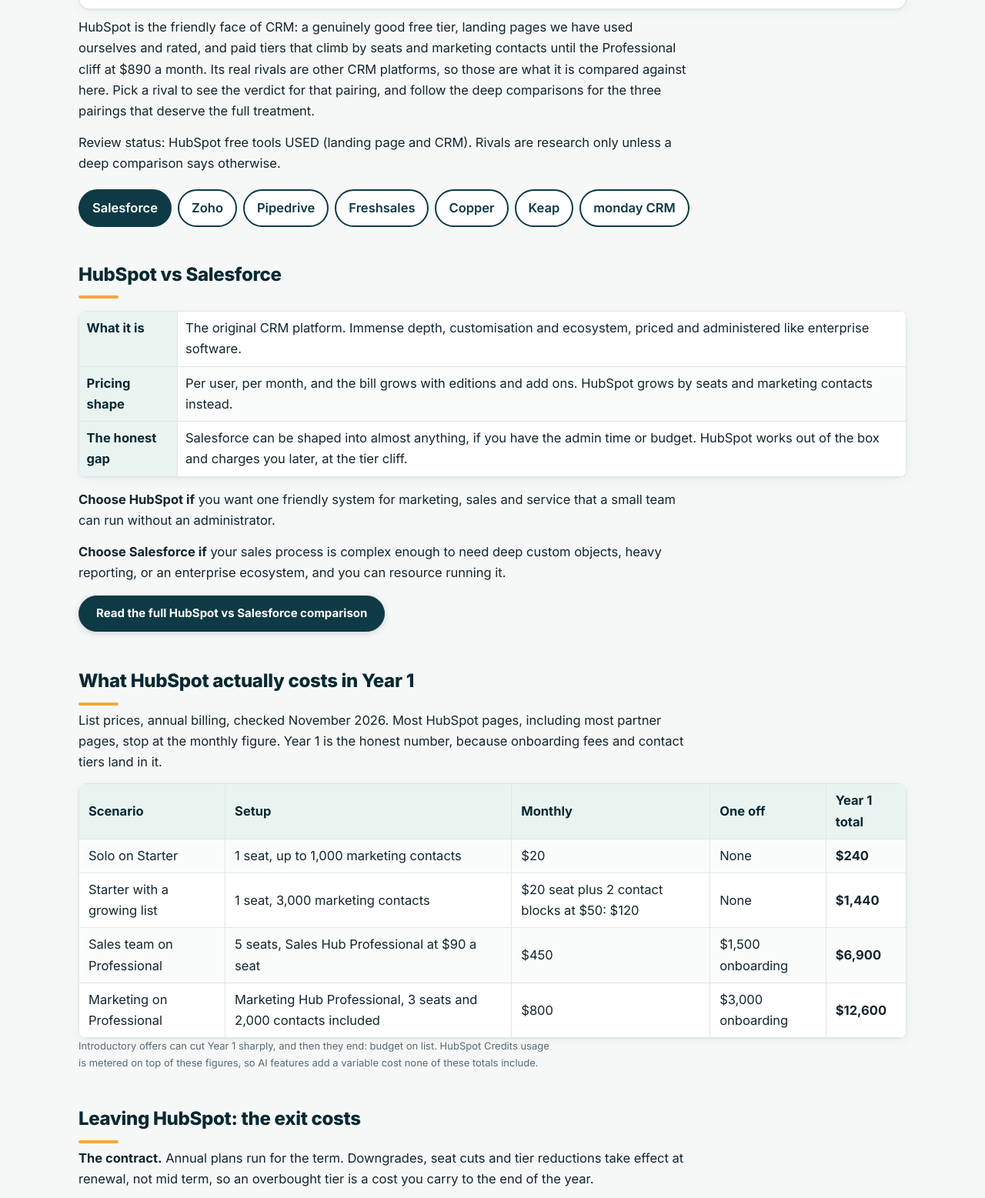
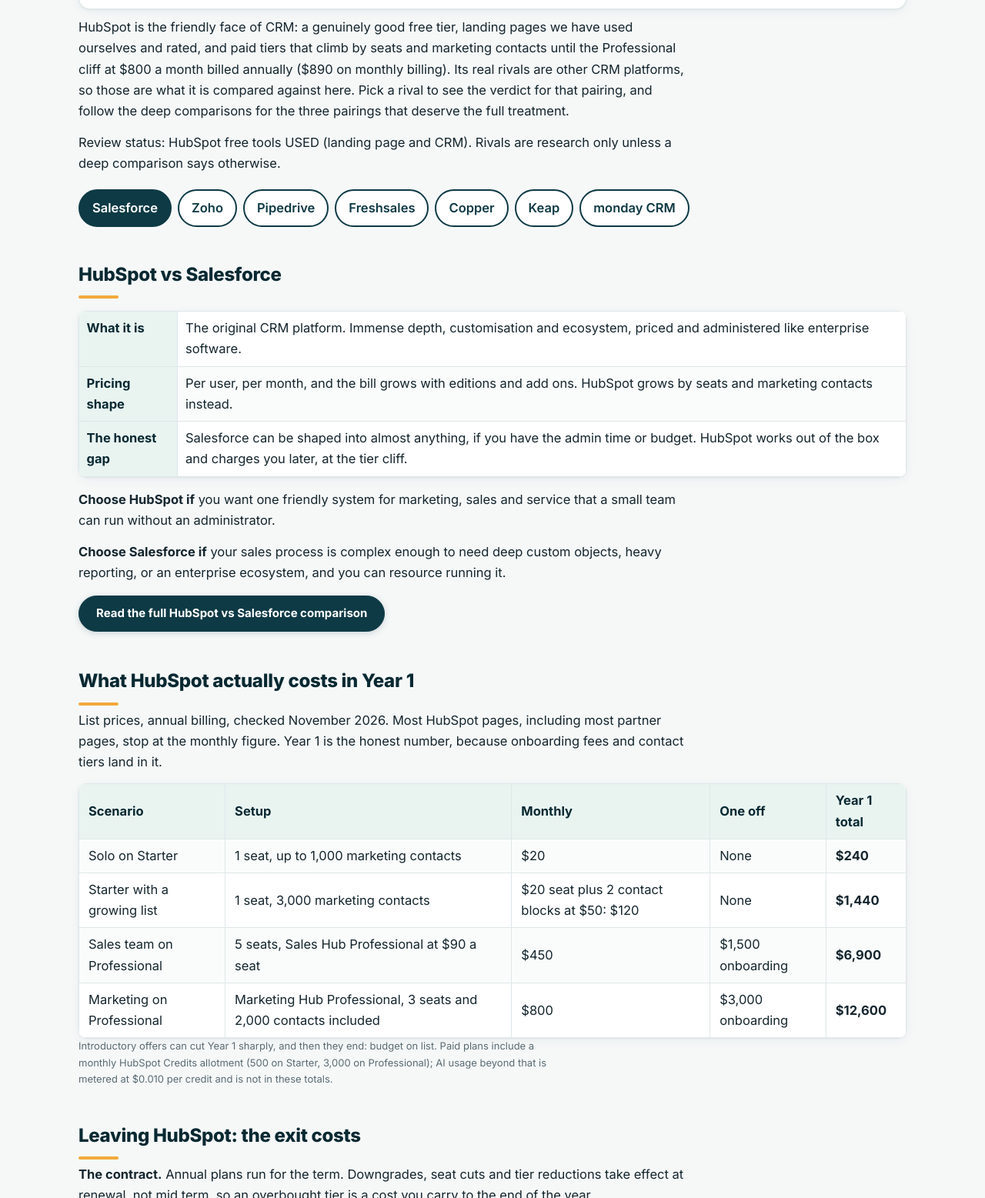
Before and after one commit to sensiblestack/sensiblestack, a plain HTML site: page compare/hubspot/index.html in a window 1280 px wide. Shown: the part 346-1903 px from the top of the page at 77% size. Drawn offline with Linux system fonts and the light colour scheme.

Commit message:
Correct four HubSpot claims per claim audit: free tier 2 user cap, Pro price qualified annual vs monthly, Credits allotment, Pro monthly billing option

```diff
--- a/compare/hubspot/index.html
+++ b/compare/hubspot/index.html
@@ -18,7 +18,7 @@
 <div class="wrap"><div class="disc">Disclosure: the HubSpot link on this page is a plain link and earns us nothing. We recommend on fit, not commission, and this page is a good example: most of these rivals would pay us more readily than HubSpot does.</div><p class="small">Last updated November 2026.</p>
 <article><h1>HubSpot vs the CRM field</h1>
 <div class="reviewhead"><span class="brandname">HubSpot</span><span class="small">vs</span><span class="brandname">Salesforce · Zoho · Pipedrive · Freshsales · Copper · Keap · monday CRM</span></div>
-<p>HubSpot is the friendly face of CRM: a genuinely good free tier, landing pages we have used ourselves and rated, and paid tiers that climb by seats and marketing contacts until the Professional cliff at $890 a month. Its real rivals are other CRM platforms, so those are what it is compared against here. Pick a rival to see the verdict for that pairing, and follow the deep comparisons for the three pairings that deserve the full treatment.</p>
+<p>HubSpot is the friendly face of CRM: a genuinely good free tier, landing pages we have used ourselves and rated, and paid tiers that climb by seats and marketing contacts until the Professional cliff at $800 a month billed annually ($890 on monthly billing). Its real rivals are other CRM platforms, so those are what it is compared against here. Pick a rival to see the verdict for that pairing, and follow the deep comparisons for the three pairings that deserve the full treatment.</p>
 <p>Review status: HubSpot free tools USED (landing page and CRM). Rivals are research only unless a deep comparison says otherwise.</p>
 <div class="togglebar"><button data-panel="salesforce" class="active">Salesforce</button><button data-panel="zoho">Zoho</button><button data-panel="pipedrive">Pipedrive</button><button data-panel="freshsales">Freshsales</button><button data-panel="copper">Copper</button><button data-panel="keap">Keap</button><button data-panel="monday">monday CRM</button></div>
 <section class="panel active" id="panel-salesforce"><h2>HubSpot vs Salesforce</h2>
@@ -67,7 +67,7 @@
 <tr><td>Sales team on Professional</td><td>5 seats, Sales Hub Professional at $90 a seat</td><td>$450</td><td>$1,500 onboarding</td><td><strong>$6,900</strong></td></tr>
 <tr><td>Marketing on Professional</td><td>Marketing Hub Professional, 3 seats and 2,000 contacts included</td><td>$800</td><td>$3,000 onboarding</td><td><strong>$12,600</strong></td></tr>
 </table>
-<p class="small">Introductory offers can cut Year 1 sharply, and then they end: budget on list. HubSpot Credits usage is metered on top of these figures, so AI features add a variable cost none of these totals include.</p>
+<p class="small">Introductory offers can cut Year 1 sharply, and then they end: budget on list. Paid plans include a monthly HubSpot Credits allotment (500 on Starter, 3,000 on Professional); AI usage beyond that is metered at $0.010 per credit and is not in these totals.</p>
 <h2>Leaving HubSpot: the exit costs</h2>
 <p><strong>The contract.</strong> Annual plans run for the term. Downgrades, seat cuts and tier reductions take effect at renewal, not mid term, so an overbought tier is a cost you carry to the end of the year.</p>
 <p><strong>The contacts ratchet.</strong> Marketing contacts are billed in tiers. Grow past your tier and the bill steps up; it does not step back down mid term if the list shrinks again. Mark contacts you never email as non marketing contacts, and clean the list before it cleans out your budget.</p>
```
Also changed, not shown: compare/hubspot-vs-salesforce/index.html (+1 -1 lines), compare/hubspot-vs-zoho/index.html (+1 -1 lines).
